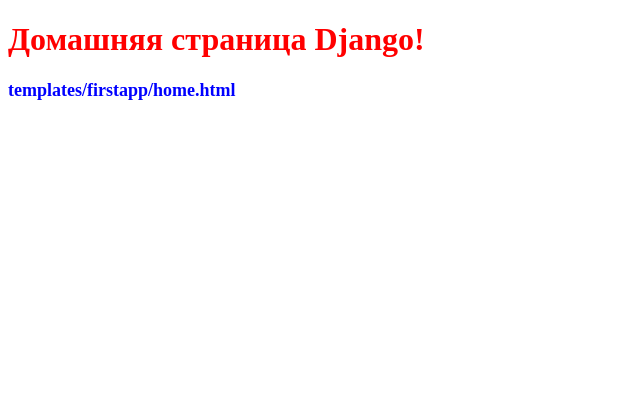
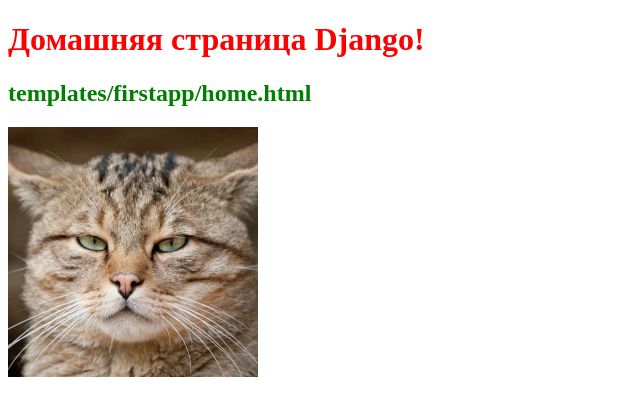
Before and after one commit to DaniilPopkov/first-project-on-django, a Django app: page / in a window 1280 px wide. Shown: the top 416 px of the page, without its empty margins (0-640 px from the left). Run offline with Django 4.2, Linux system fonts and the light colour scheme.

Commit message:
18.09 Попков и Якушева прописали стиль для изображения и добавили на страничку котика соответствующего настроению

```diff
--- a/hello/hello/settings.py
+++ b/hello/hello/settings.py
@@ -125,3 +125,7 @@
 # https://docs.djangoproject.com/en/4.2/ref/settings/#default-auto-field
 
 DEFAULT_AUTO_FIELD = 'django.db.models.BigAutoField'
+
+STATICFILES_DIRS = [
+ os.path.join(BASE_DIR, "static"),
+]
--- /dev/null
+++ b/hello/static/CSS/styles.css
@@ -0,0 +1,4 @@
+/* static/css/styles.css */
+body h1 {color: red;}
+body h2 {color: green;}
+img{width:250px;}
--- a/hello/templates/firstapp/home.html
+++ b/hello/templates/firstapp/home.html
@@ -1,17 +1,14 @@
 <!DOCTYPE html>
+{% load static %}
 <html lang="en">
 <head>
- <!-- Это внутренний стиль -->
- <style>h1{color: green;}</style>
  <meta charset="UTF-8">
-
  <title>Привет Django</title>
+ <link href="{% static 'css/styles.css' %}" rel="stylesheet">
 </head>
 <body>
- <!-- Это встроенный стиль -->
- <style>h1{color: red;}</style>
  <h1>Домашняя страница Django!</h1>
- <font style="color: blue; font-size: 12px">
  <h2>templates/firstapp/home.html</h2>
+ <img src="{% static 'images/image1.jpg' %}">
 </body>
 </html>
```
Also changed, not shown: hello/static/images/image1.jpg (added).
